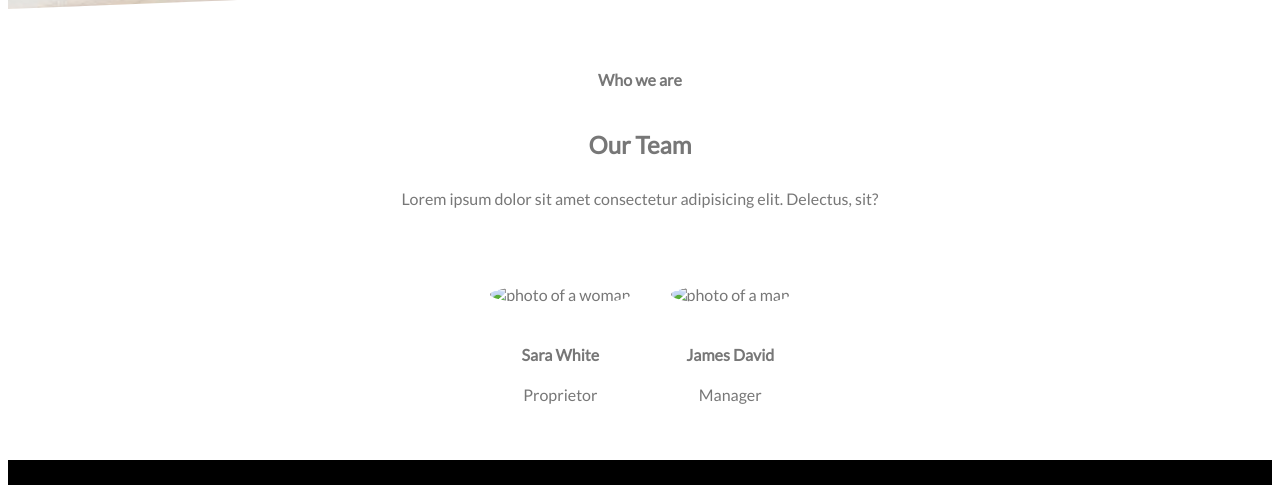
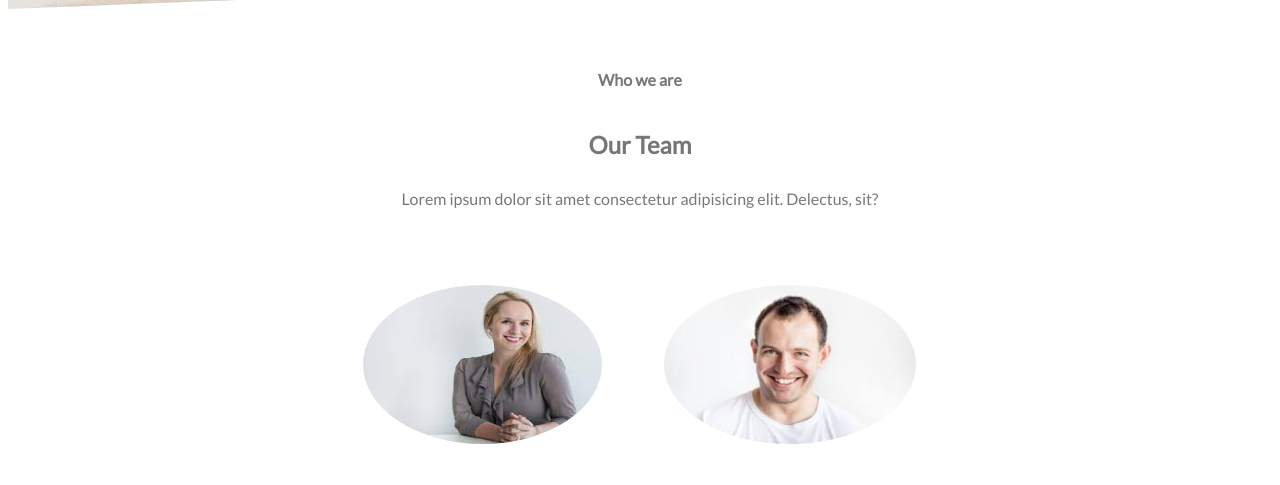
Before and after one commit to SeanFoget/SeanFoget.github.io, a plain HTML site: page Prototype/index.html in a window 1280 px wide. Shown: the part 864-1349 px from the top of the page. Drawn offline with Linux system fonts and the light colour scheme.

Commit message:
last touch ups

```diff
--- a/Prototype/index.html
+++ b/Prototype/index.html
@@ -36,12 +36,12 @@
         </div>
         <div class="items">
             <div>
-                <img src="images/girl.jpeg" alt="photo of a woman">
+                <img src="images/girl.jpg" alt="photo of a woman">
                 <h4>Sara White</h4>
                 <p>Proprietor</p>
             </div>
             <div>
-                <img src="images/guy.jpeg" alt="photo of a man">
+                <img src="images/man.jpg" alt="photo of a man">
                 <h4>James David </h4>
                 <p>Manager</p>
             </div>
```
Also changed, not shown: Prototype/images/guy.jpg (added), Prototype/images/man.jpg (added).
